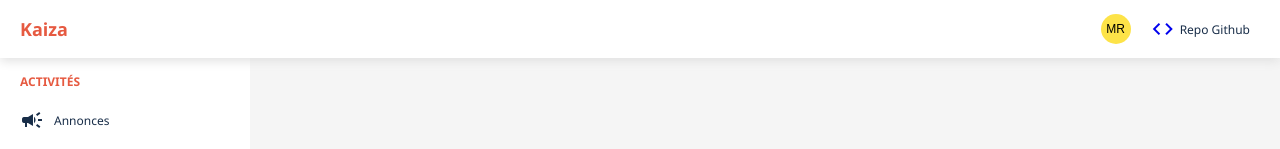
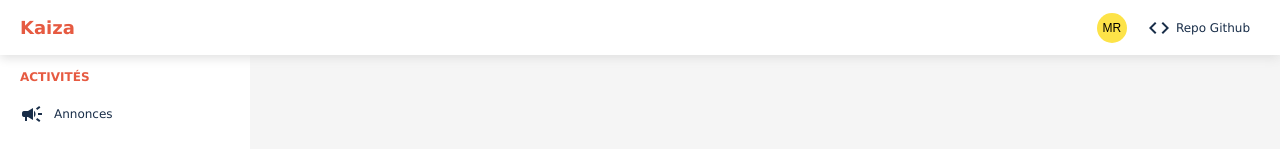
Before and after one commit to Rmihaja/Kaiza-react, a React (Create React App) app: page /contacts/add in a window 1280 px wide. Shown: the top 149 px of the page. Built offline with nearby package versions, Linux system fonts and the light colour scheme; no server answers; the HTML template or start-up script is replaced by a standard one.

Commit message:
📝 Add project about
Remove create-react-app automatic README content
Add project description, installation and future improvement
Add proper color style to code icon span
Edit font style to match initial project font

```diff
--- a/src/components/Header.js
+++ b/src/components/Header.js
@@ -20,7 +20,7 @@ const Header = () => {
             <div className='row'>
                 <button className="profile-picture">MR</button>
                 <a target="_blank" rel="noreferrer" href="https://github.com/rmihaja/kaiza-react/">
-                    <span className="material-icons">
+                    <span className="material-icons" style={{color: "var(--text)"}}>
                         code
                     </span>
                     <p>Repo Github</p>
--- a/src/styles/App.css
+++ b/src/styles/App.css
@@ -12,7 +12,7 @@ html {
 
 body {
    margin: 0px;
-   font-family: 'Segoe UI', Tahoma, Geneva, Verdana, sans-serif;
+   font-family: Verdana, Geneva, Tahoma, sans-serif;
    background-color: var(--bg);
 }
 
@@ -199,7 +199,7 @@ header {
 
 .menu-open span,
 .menu-close span {
-   transform: translateY(4px);
+   transform: translateY(3px);
 }
 
 .title {
```
Also changed, not shown: 1 other file (tests, documents, lock files or other folders).
